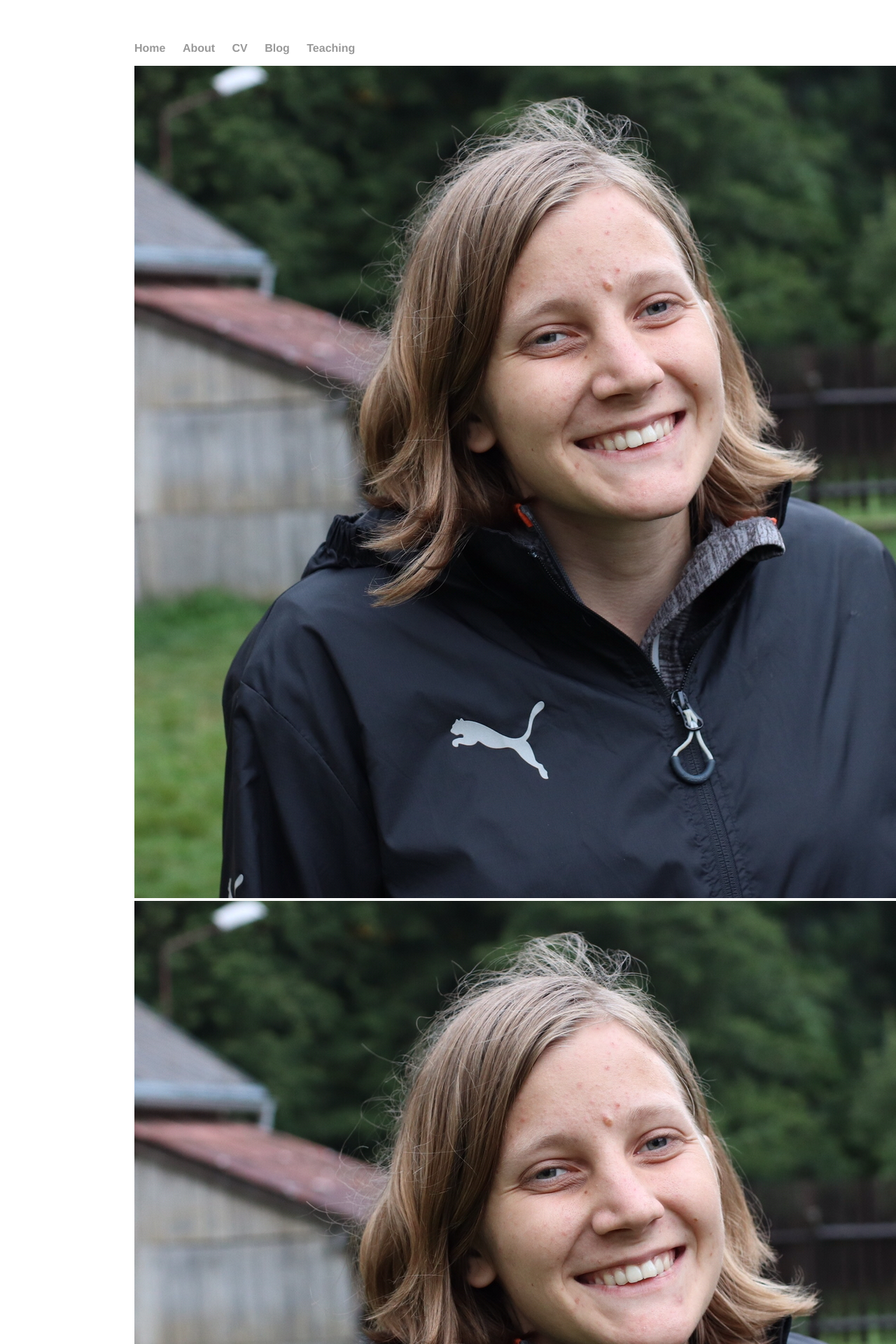
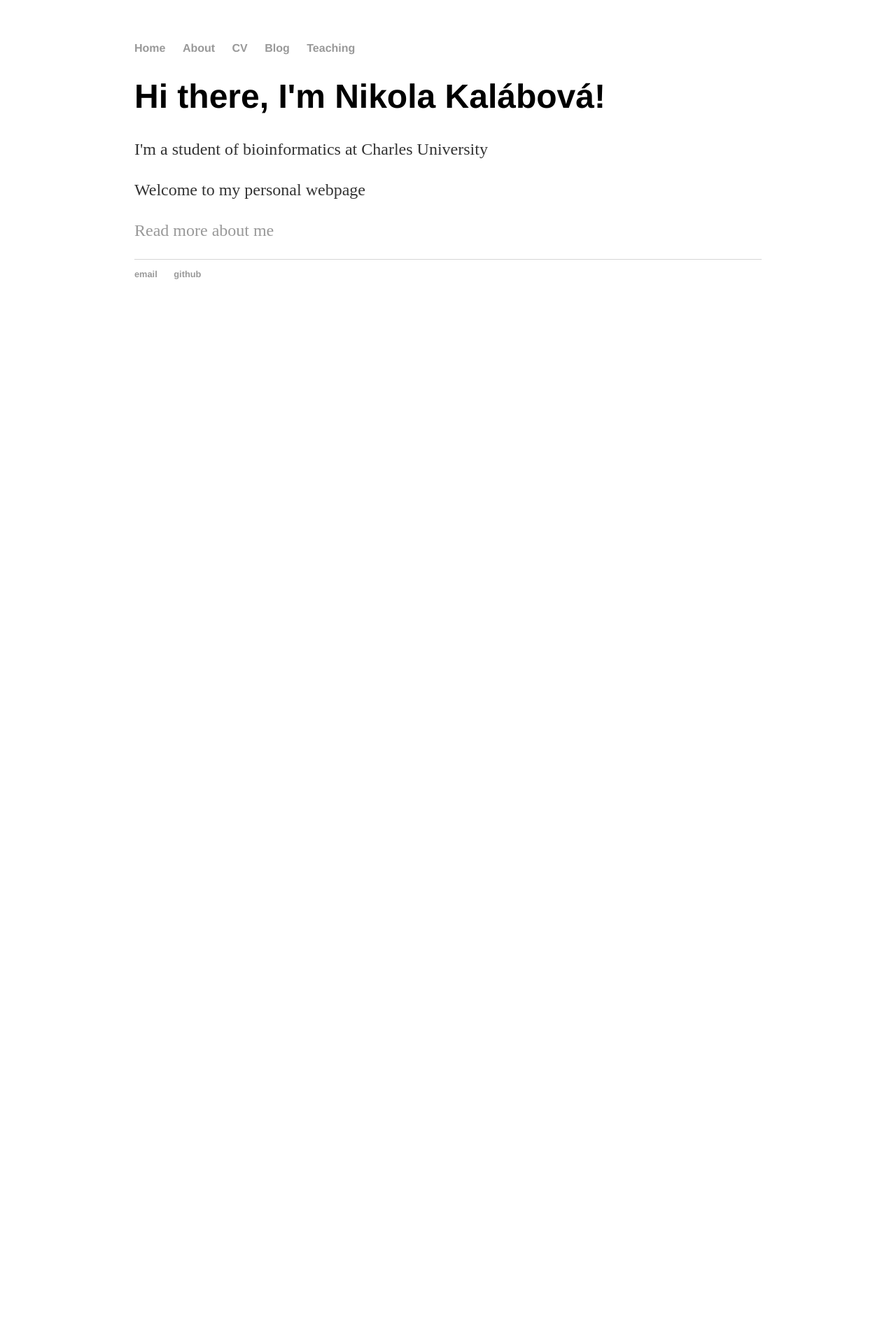
Before and after one commit to lavakin/lavakin.github.io, a Jekyll site: the page built from index.html, in a window 1280 px wide. Shown: the top 1920 px of the page at 70% size. Built offline with Jekyll 4.4.1, drawn with Linux system fonts in a browser that asks for light colours; after the commit the page ends 900 px from its top, so only the background shows below that.

Commit message:
Update index.html

```diff
--- a/index.html
+++ b/index.html
@@ -2,8 +2,6 @@
 layout: default
 title: Nikola Kalábová, Personal Webpage
 ---
-<img src="https://github.com/lavakin/lavakin.github.io/blob/main/images/355B2A22-3645-492B-877E-5683891C0BC8.jpeg" alt="hi" class="inline"/>
-<div id='profile_picture'><img src="https://github.com/lavakin/lavakin.github.io/blob/main/images/355B2A22-3645-492B-877E-5683891C0BC8.jpeg"></div>
 <div class="blurb">
 	<h1>Hi there, I'm Nikola Kalábová!</h1>
 	<p>I'm a student of bioinformatics at Charles University</p>
```
